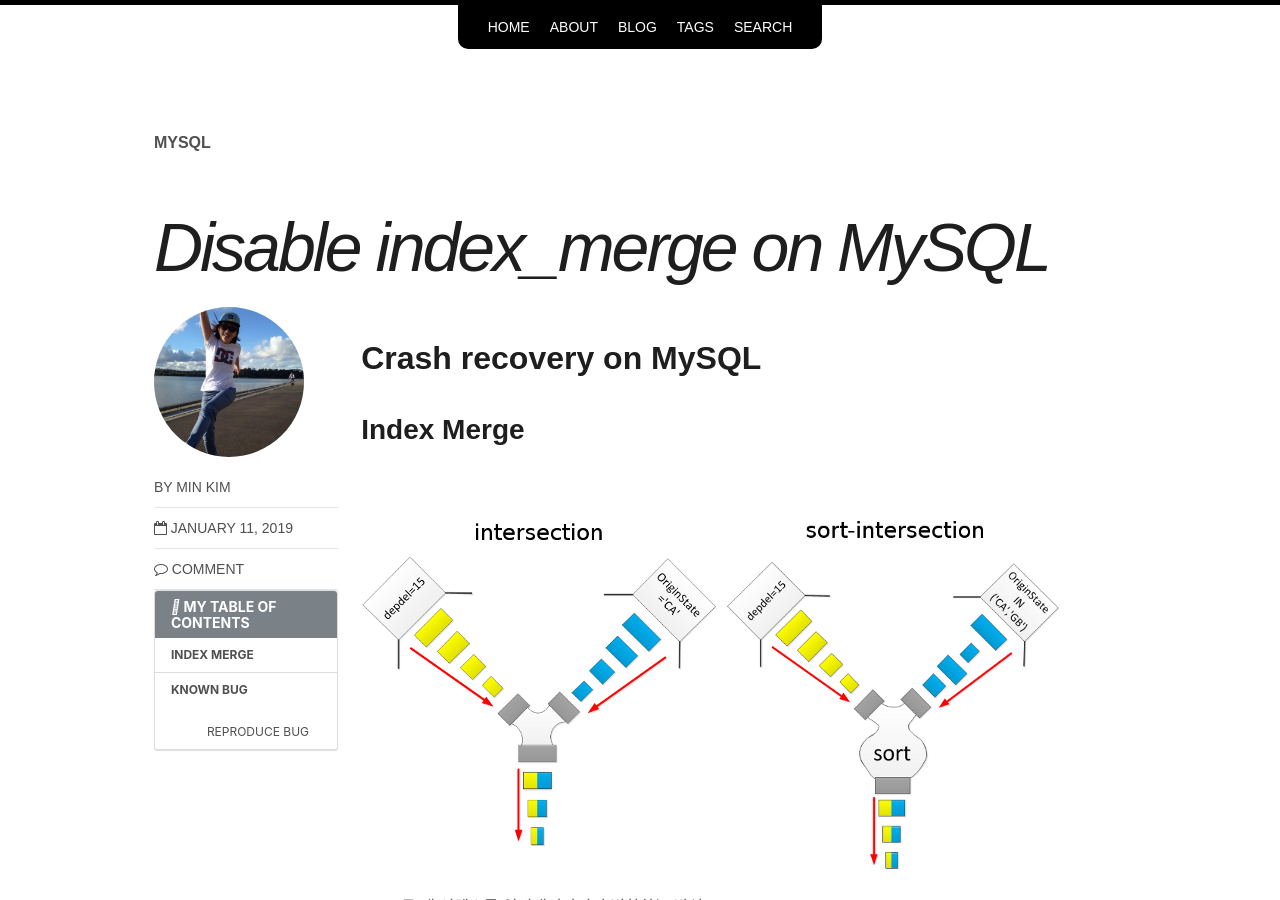
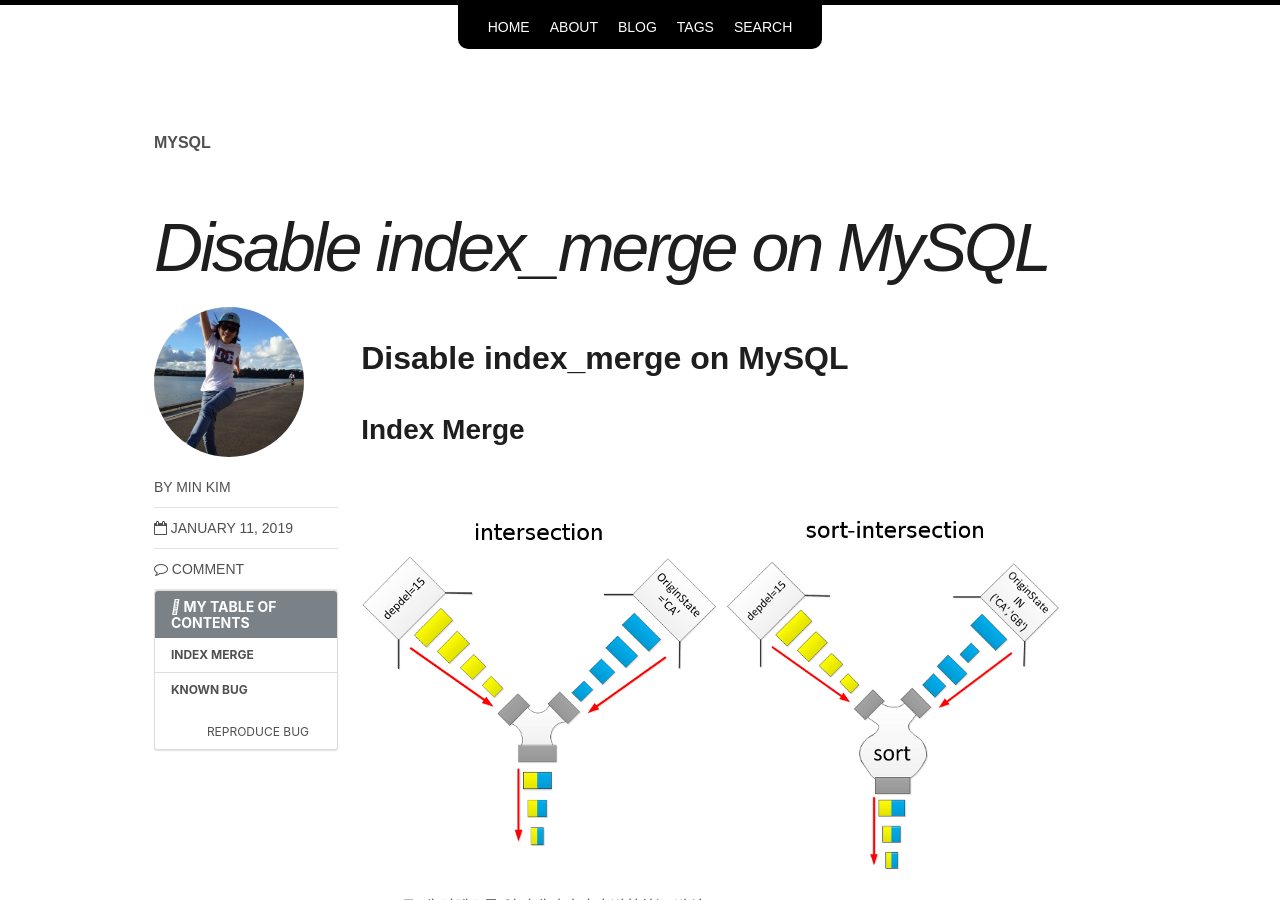
Before and after one commit to minsql/minsql.github.io, a Jekyll site: the page built from _posts/blog/2019-01-11-index_merge leads wrong output and too slow.md, in a window 1280 px wide and 900 px high. Built offline with Jekyll 4.4.1, drawn with Linux system fonts in a browser that asks for light colours; nearby versions of some CDN libraries; some web fonts are replaced; comment, search, counter and statistics services are not loaded.

Commit message:
Edit post title

```diff
--- a/_posts/blog/2019-01-11-index_merge leads wrong output and too slow.md
+++ b/_posts/blog/2019-01-11-index_merge leads wrong output and too slow.md
@@ -14,7 +14,7 @@ toc_icon: "cog"
 ---
 
 
-# Crash recovery on MySQL
+# Disable index_merge on MySQL
 
 ## Index Merge
 ![intersect-vs-sort-intersect](../../uploads/intersect-vs-sort-intersect.png)
```
